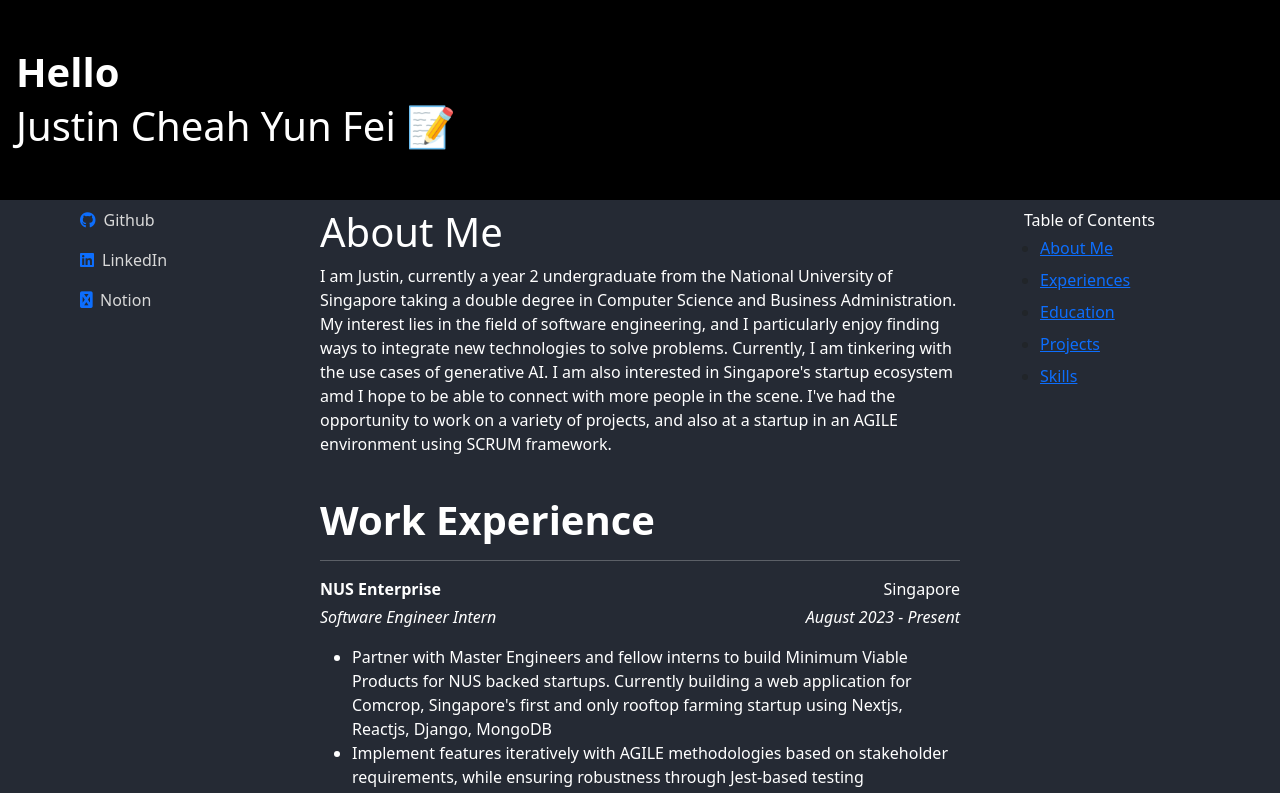
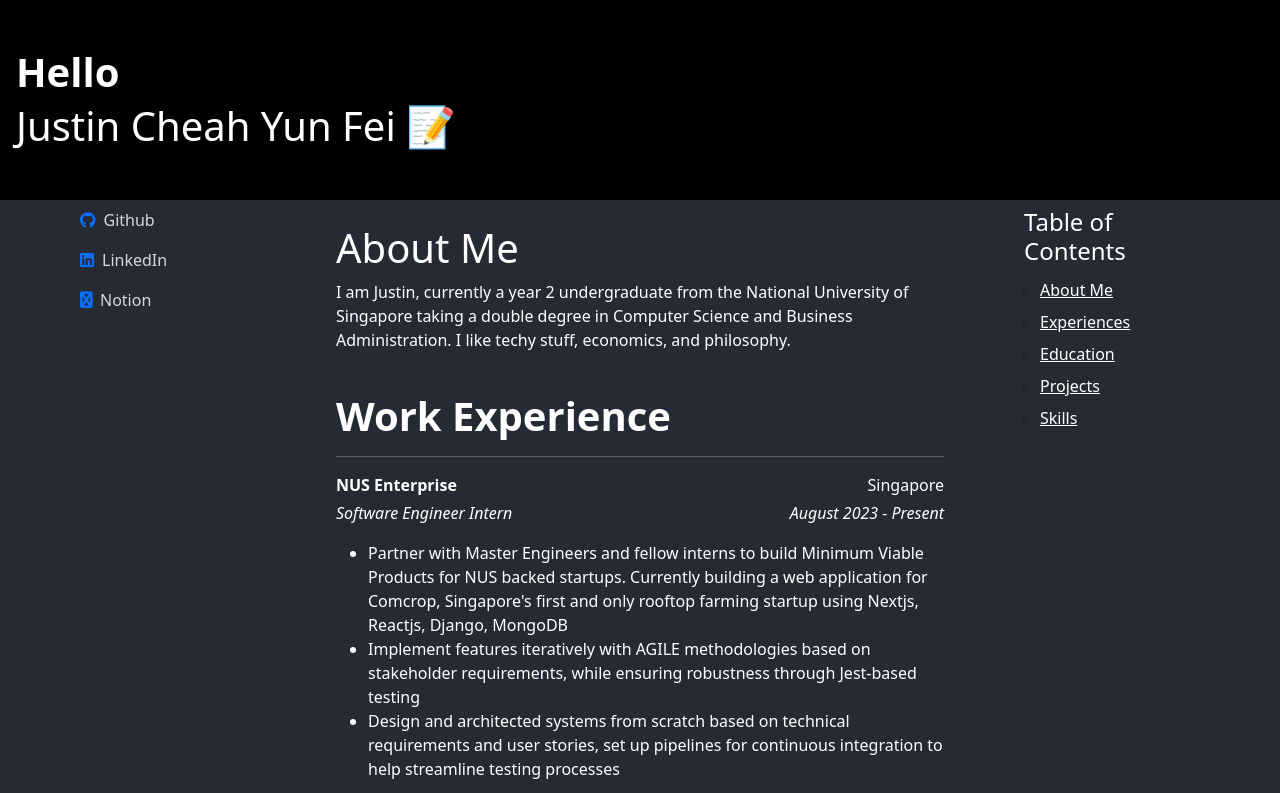
Before and after one commit to JCSnap/JCSnap.github.io, a React (Create React App) app: page / in a window 1280 px wide. Shown: the top 793 px of the page. Built offline with nearby package versions, Linux system fonts and the light colour scheme.

Commit message:
style changes

```diff
--- a/src/components/HomePageContent.js
+++ b/src/components/HomePageContent.js
@@ -8,13 +8,8 @@ function HomePageContent() {
         <p>
           I am Justin, currently a year 2 undergraduate from the National
           University of Singapore taking a double degree in Computer Science and
-          Business Administration. My interest lies in the field of software
-          engineering, and I particularly enjoy finding ways to integrate new
-          technologies to solve problems. Currently, I am tinkering with the use
-          cases of generative AI. I am also interested in Singapore's startup
-          ecosystem amd I hope to be able to connect with more people in the
-          scene. I've had the opportunity to work on a variety of projects, and
-          also at a startup in an AGILE environment using SCRUM framework.
+          Business Administration. I like techy stuff, economics, and
+          philosophy.
         </p>
       </section>
       <br />
--- a/src/components/HomePageTableOfContents.js
+++ b/src/components/HomePageTableOfContents.js
@@ -13,11 +13,13 @@ function HomePageTableOfContents() {
 
   return (
     <div id="tableOfContent" className="sticky-top">
-      <div className="text-white px-3">Table of Contents</div>
+      <h4 className="text-white px-3 text-xl-start">Table of Contents</h4>
       <ul>
         {sections.map((section) => (
           <li key={section.id} className="py-1">
-            <a href={`#${section.id}`}>{section.label}</a>
+            <a className="text-white" href={`#${section.id}`}>
+              {section.label}
+            </a>
           </li>
         ))}
       </ul>
--- a/src/components/ProjectPageContent.js
+++ b/src/components/ProjectPageContent.js
@@ -100,7 +100,7 @@ function ProjectPageContent() {
       ],
     },
     {
-      projectName: "Bouncybob task manamgement app",
+      projectName: "Bouncybob task management app",
       type: "Desktop Application",
       descriptions: [
         "Created a desktop application with Java and JavaFX for task management from a brownfield codebase",
--- /dev/null
+++ b/src/pages/Blog.js
@@ -0,0 +1,19 @@
+import React, { useState, useEffect } from "react";
+import { marked } from "marked";
+
+const Blog = () => {
+  const [content, setContent] = useState("");
+
+  const mdFilePath = require("../blogs/test.md");
+  useEffect(() => {
+    fetch(mdFilePath)
+      .then((response) => response.text())
+      .then((text) => {
+        setContent(marked(text));
+      });
+  }, [mdFilePath]);
+
+  return <div dangerouslySetInnerHTML={{ __html: content }} />;
+};
+
+export default Blog;
--- a/src/pages/Home.js
+++ b/src/pages/Home.js
@@ -15,7 +15,7 @@ const Home = () => {
         <div className="col-lg-3 col-md-3 d-none d-md-block">
           <Sidebar />
         </div>
-        <div className="col-lg-6 col-md-9 col-sm-12">
+        <div className="col-lg-6 col-md-9 col-sm-12 p-3">
           <HomePageContent />
           <ExperiencePageContent showContactInfo={false} />
           <ProjectPageContent />
```
